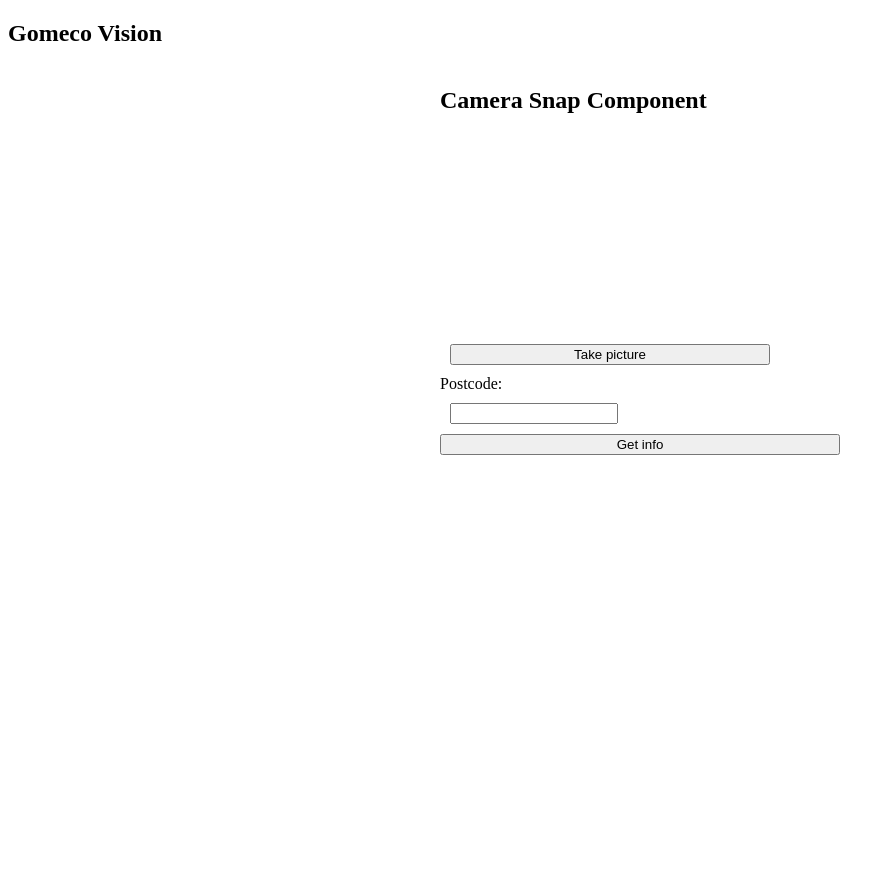
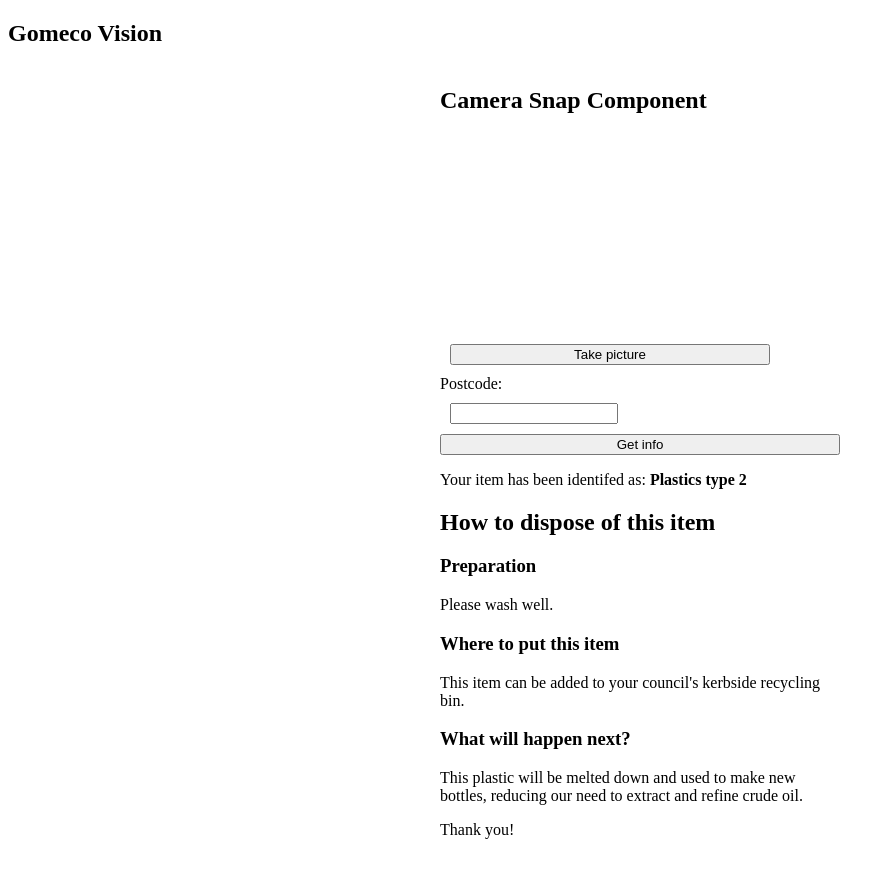
Before and after one commit to Cuboxylate/can-you-recycle-me, a Vue app: page / in a window 1280 px wide. Both pictures are taken after a click on the button "Get info". Shown: the top 878 px of the page, without its empty margins (0-894 px from the left). Before the commit the page ends 800 px from the top, so only its background shows below. Built offline with nearby package versions, Linux system fonts and the light colour scheme; no server answers.

Commit message:
adding results

```diff
--- a/src/components/CameraSnap.vue
+++ b/src/components/CameraSnap.vue
@@ -4,8 +4,8 @@
             <h2>Camera Snap Component</h2>
             <video ref="video" @canplay="initCanvas()">Stream unavailable</video>
             <canvas ref="canvas" style="display: none;" />
+            <button class="CameraSnap__button" @click="takePicture()">Take picture</button>
 
-        <button class="CameraSnap__button" @click="takePicture()">Take picture</button>
             <label for="postcode">Postcode:</label>
             <input
                 type="text"
@@ -15,10 +15,18 @@
                 minlength="4"
                 maxlength="8"
                 class="CameraSnap__input">
-        <button @click="myFunction()">Get info</button>
+            <button @click="getResults()">Get info</button>
 
-            <div id="myDIV">
-
+            <div id="results">
+                <p>Your item has been identifed as: <strong>Plastics type 2</strong></p>
+                <h2>How to dispose of this item</h2>
+                <h3>Preparation</h3>
+                <p>Please wash well.</p>
+                <h3>Where to put this item</h3>
+                <p>This item can be added to your council's kerbside recycling bin.</p>
+                <h3>What will happen next?</h3>
+                <p>This plastic will be melted down and used to make new bottles, reducing our need to extract and refine crude oil.</p>
+                <p>Thank you!</p>
             </div>
         </div>
     </div>
@@ -31,6 +39,8 @@
         this.canvas = this.$refs.canvas
         this.video = this.$refs.video
         this.startCapture()
+        var x = document.getElementById("results");
+        x.style.display = "none";
     },
 
     methods: {
@@ -44,14 +54,9 @@
                 console.log(error)
             })
         },
-        myFunction() {
-            console.log("hello")
-            var x = document.getElementById("myDIV");
-            if (x.style.display === "none") {
-                x.style.display = "block";
-            } else {
-                x.style.display = "none";
-            }
+        getResults() {
+            var x = document.getElementById("results");
+            x.style.display = x.style.display === "none" ? "block" : "none"
         },
 
         initCanvas() {
```
Lines whose indentation alone changed are shown as unchanged.
